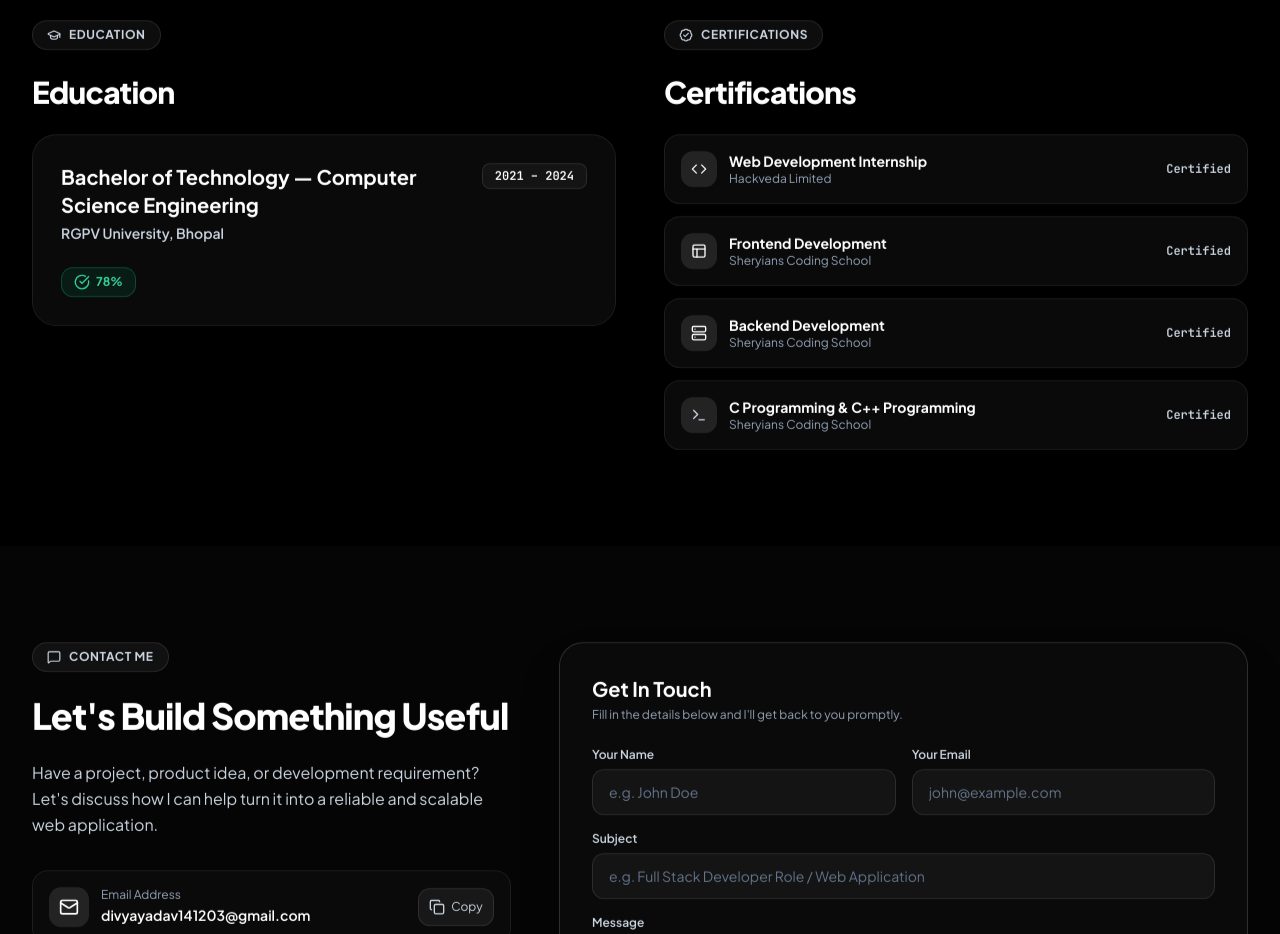
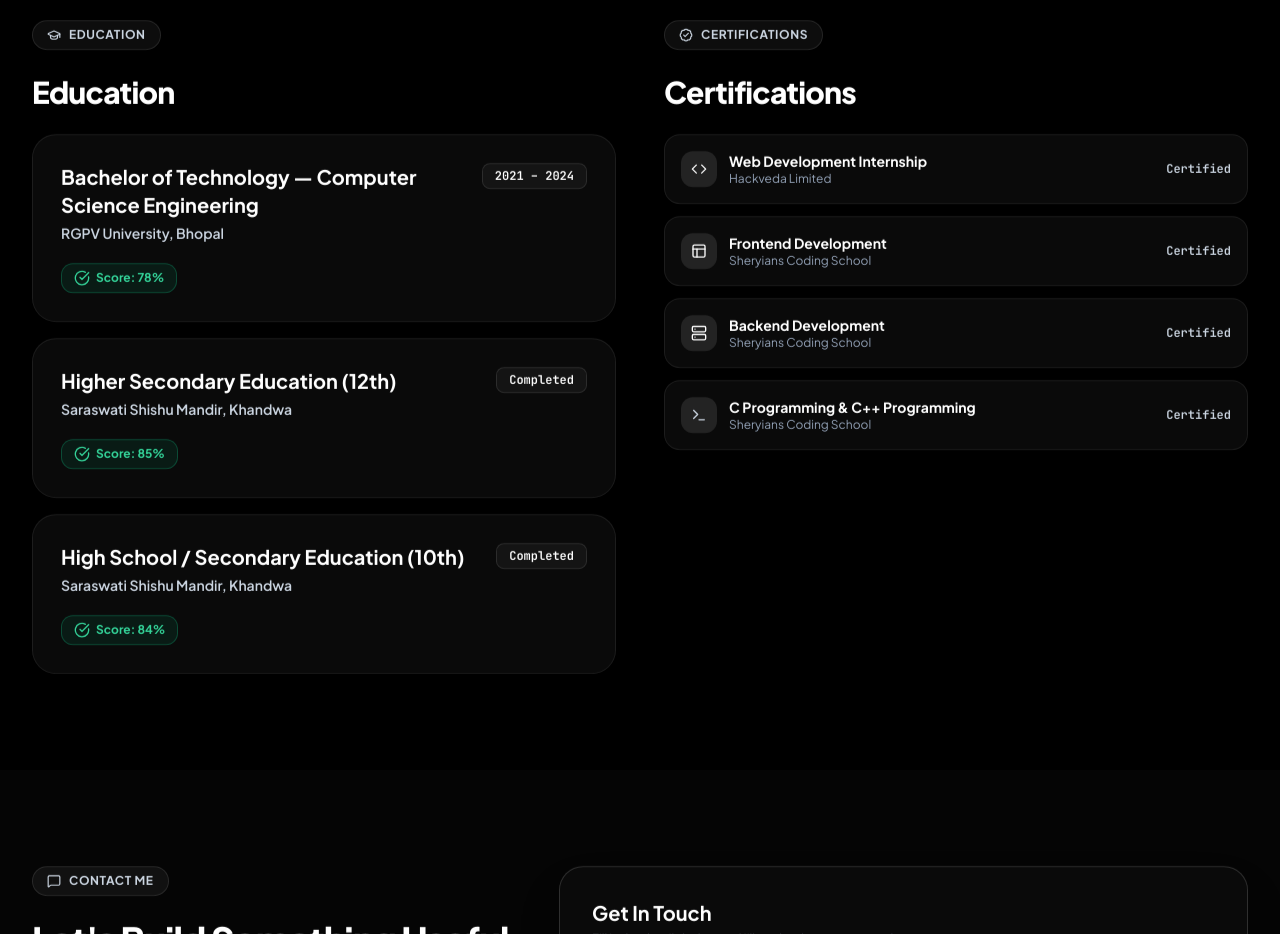
Before and after one commit to divyayadav12/divyayadavportfolio, a website: page index.html in a window 1280 px wide. Shown: the part 8760-9694 px from the top of the page. Drawn offline with nearby package versions, Linux system fonts and the light colour scheme; animation ran at ten frames a second.

Commit message:
feat: add 10th (84%) and 12th (85%) education from Saraswati Shishu Mandir Khandwa

```diff
--- a/index.html
+++ b/index.html
@@ -1641,10 +1641,12 @@
               Education
             </h2>
 
-            <div class="p-6 sm:p-7 rounded-3xl bg-[#0a0a0a] border border-white/[0.08] space-y-4">
+            <div class="space-y-4">
+              <!-- B.Tech Degree -->
+              <div class="p-6 sm:p-7 rounded-3xl bg-[#0a0a0a] border border-white/[0.08] space-y-4 hover:border-white/20 transition-all">
                 <div class="flex items-start justify-between gap-4">
                   <div>
-                  <h3 class="text-xl font-bold text-white">
+                    <h3 class="text-lg sm:text-xl font-bold text-white">
                       Bachelor of Technology — Computer Science Engineering
                     </h3>
                     <p class="text-sm font-semibold text-slate-300 mt-1">
@@ -1656,10 +1658,59 @@
                   </span>
                 </div>
 
-              <div class="flex items-center gap-3 pt-2">
+                <div class="flex items-center gap-3 pt-1">
                   <div class="px-3 py-1.5 rounded-xl bg-emerald-500/10 border border-emerald-500/30 text-emerald-400 text-xs font-bold flex items-center gap-1.5">
                     <i data-lucide="check-circle" class="w-4 h-4"></i>
-                  <span>78%</span>
+                    <span>Score: 78%</span>
+                  </div>
+                </div>
+              </div>
+
+              <!-- 12th Higher Secondary -->
+              <div class="p-6 sm:p-7 rounded-3xl bg-[#0a0a0a] border border-white/[0.08] space-y-4 hover:border-white/20 transition-all">
+                <div class="flex items-start justify-between gap-4">
+                  <div>
+                    <h3 class="text-lg sm:text-xl font-bold text-white">
+                      Higher Secondary Education (12th)
+                    </h3>
+                    <p class="text-sm font-semibold text-slate-300 mt-1">
+                      Saraswati Shishu Mandir, Khandwa
+                    </p>
+                  </div>
+                  <span class="px-3 py-1 rounded-lg text-xs font-mono font-bold bg-[#141414] border border-white/10 text-white shrink-0">
+                    Completed
+                  </span>
+                </div>
+
+                <div class="flex items-center gap-3 pt-1">
+                  <div class="px-3 py-1.5 rounded-xl bg-emerald-500/10 border border-emerald-500/30 text-emerald-400 text-xs font-bold flex items-center gap-1.5">
+                    <i data-lucide="check-circle" class="w-4 h-4"></i>
+                    <span>Score: 85%</span>
+                  </div>
+                </div>
+              </div>
+
+              <!-- 10th High School -->
+              <div class="p-6 sm:p-7 rounded-3xl bg-[#0a0a0a] border border-white/[0.08] space-y-4 hover:border-white/20 transition-all">
+                <div class="flex items-start justify-between gap-4">
+                  <div>
+                    <h3 class="text-lg sm:text-xl font-bold text-white">
+                      High School / Secondary Education (10th)
+                    </h3>
+                    <p class="text-sm font-semibold text-slate-300 mt-1">
+                      Saraswati Shishu Mandir, Khandwa
+                    </p>
+                  </div>
+                  <span class="px-3 py-1 rounded-lg text-xs font-mono font-bold bg-[#141414] border border-white/10 text-white shrink-0">
+                    Completed
+                  </span>
+                </div>
+
+                <div class="flex items-center gap-3 pt-1">
+                  <div class="px-3 py-1.5 rounded-xl bg-emerald-500/10 border border-emerald-500/30 text-emerald-400 text-xs font-bold flex items-center gap-1.5">
+                    <i data-lucide="check-circle" class="w-4 h-4"></i>
+                    <span>Score: 84%</span>
+                  </div>
                 </div>
               </div>
             </div>
```
Also changed, not shown: public/index.html (+55 -4 lines). Lines whose indentation alone changed are shown as unchanged.
